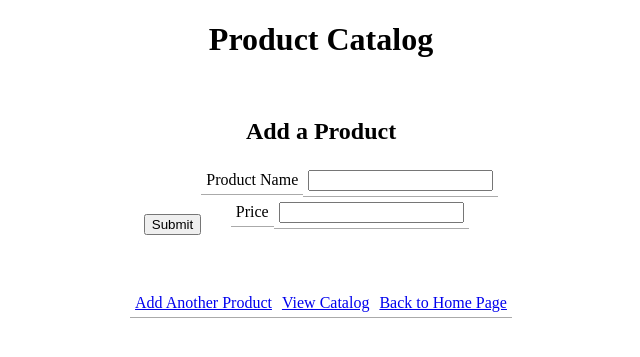
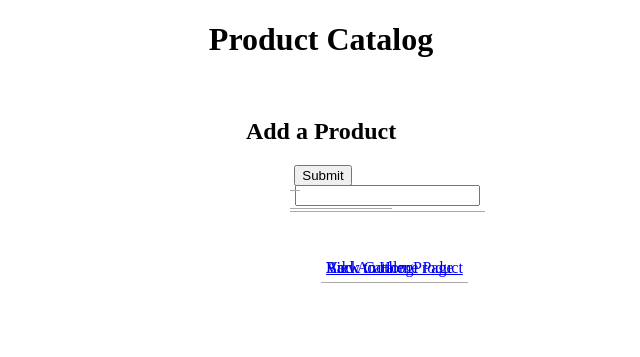
Before and after one commit to shreyaaithal/php-mysql-app-service-draft, a PHP site: page /insert.php in a window 1280 px wide. Shown: the top 357 px of the page, without its empty margins (319-959 px from the left). Run offline with PHP 8.4, Linux system fonts and the light colour scheme.

Commit message:
Update alignment for form

```diff
--- a/css/style.css
+++ b/css/style.css
@@ -4,6 +4,7 @@
 
 .left-align {
 	text-align: left;
+	position: absolute;
 }
 
 ul {
@@ -29,4 +30,5 @@ th {
 	display: inline-block;
 	padding: 5px;
 	border-bottom: 1px solid #aaa;
+	position: absolute;
 }
--- a/insert.php
+++ b/insert.php
@@ -70,11 +70,13 @@
                     </td>
                 </tr>
                 <tr>
-                    <input type="submit" name="submit" value="Submit">
+                    <td align="left">
+
+                    </td>
                 </tr>
             </div>
         </table>
-
+        <input type="submit" name="submit" value="Submit">
     </form>
 
     <?php
```
